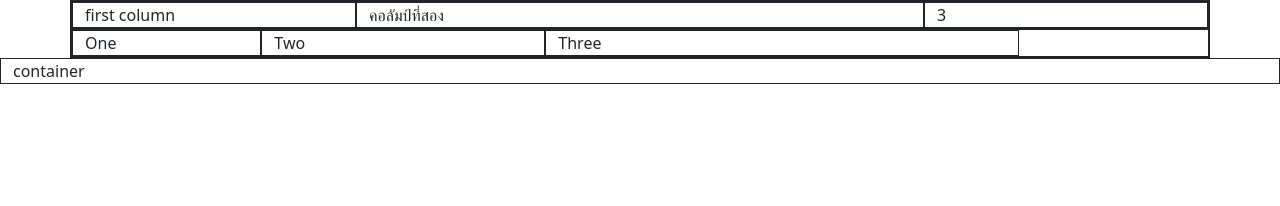
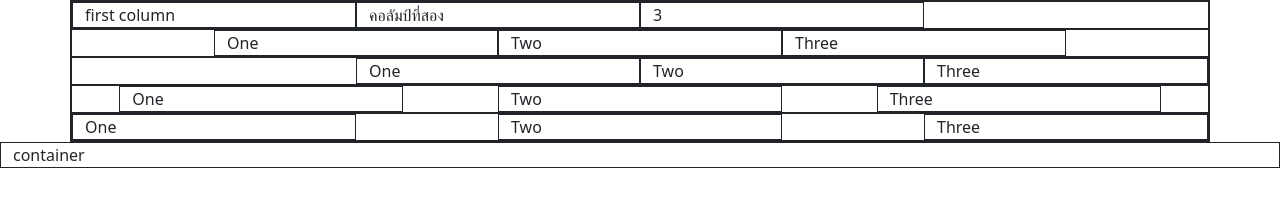
Before and after one commit to yacht2562/Bootstrap_Try, a plain HTML site: page index.html in a window 1280 px wide. Drawn offline with nearby package versions, Linux system fonts and the light colour scheme.

Commit message:
Boots V.4
Change justify

```diff
--- a/index.html
+++ b/index.html
@@ -12,15 +12,30 @@
   </head>
   <body>
     <div class="container">
-      <div class="row">
+      <div class="row justify-content-start">
         <div class="col-3">first column</div>
-        <div class="col-6">คอลัมป์ที่สอง</div>
+        <div class="col-3">คอลัมป์ที่สอง</div>
         <div class="col-3">3</div>
       </div>
-        <div class="row">
-          <div class="col-2">One</div>
+        <div class="row justify-content-center">
+          <div class="col-3">One</div>
           <div class="col-3">Two</div>
-          <div class="col-5">Three</div>
+          <div class="col-3">Three</div>
+        </div>
+        <div class="row justify-content-end">
+          <div class="col-3">One</div>
+          <div class="col-3">Two</div>
+          <div class="col-3">Three</div>
+        </div>
+        <div class="row justify-content-around">
+          <div class="col-3">One</div>
+          <div class="col-3">Two</div>
+          <div class="col-3">Three</div>
+        </div>
+        <div class="row justify-content-between">
+          <div class="col-3">One</div>
+          <div class="col-3">Two</div>
+          <div class="col-3">Three</div>
         </div>
     </div>
   </div>
```
